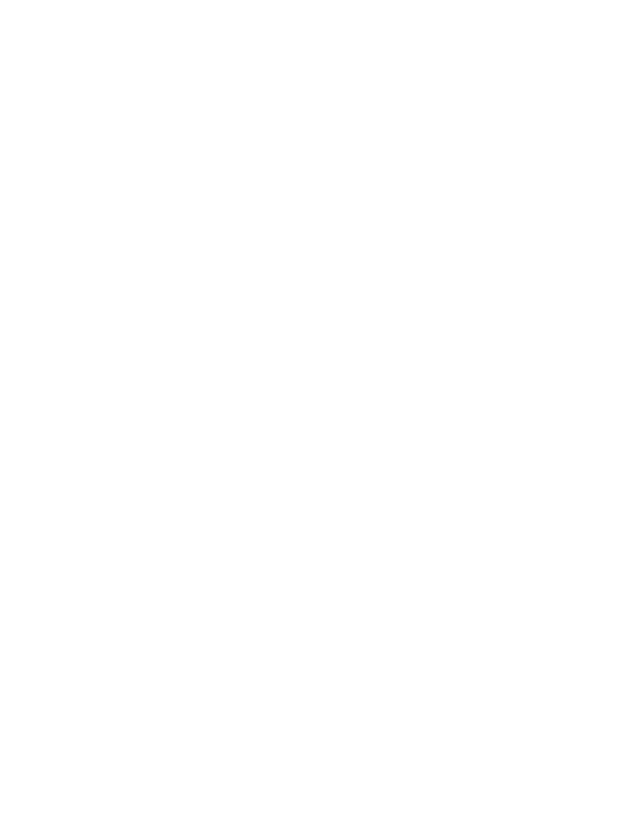
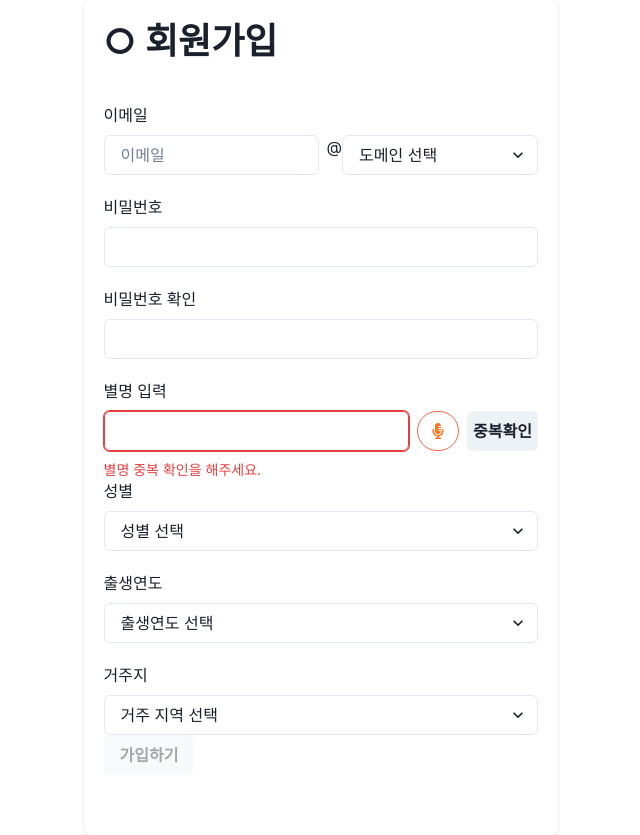
Before and after one commit to GarlicBears/143quiz_frontend, a React (Create React App) app: page /signup in a window 1280 px wide. Before the commit this address had no page. Shown: the whole page, without its empty margins (319-959 px from the left). Before the commit the page ends 800 px from the top, so only its background shows below. Built offline with nearby package versions, Linux system fonts and the light colour scheme.

Commit message:
GB_USER_001 회원가입 페이지 - UserSignup.tsx 이메일, 비밀번호, 비밀번호 확인, 별명, 중복확인, 성별, 출생연도, 거주 지역 선택 가입버튼 추가

```diff
--- a/package.json
+++ b/package.json
@@ -7,6 +7,7 @@
     "@chakra-ui/react": "^2.8.2",
     "@emotion/react": "^11.11.4",
     "@emotion/styled": "^11.11.5",
+    "@fortawesome/free-solid-svg-icons": "^6.5.2",
     "@fortawesome/react-fontawesome": "^0.2.2",
     "@testing-library/jest-dom": "^5.17.0",
     "@testing-library/react": "^13.4.0",
--- a/src/App.tsx
+++ b/src/App.tsx
@@ -2,6 +2,7 @@
 import MainPage from './Pages/MainPage';
 import LandingPage from './Pages/LandingPage';
 import React from 'react';
+import UserSignup from './Pages/User/UserSignup';
 
 const App = () => {
   return (
@@ -9,6 +10,7 @@
       <Routes>
         <Route path="/landing" element={<LandingPage />} />
         <Route path="/main" element={<MainPage />} />
+        <Route path="/signup" element={<UserSignup />} />
       </Routes>
     </Router>
   );
--- a/src/Pages/MainPage.tsx
+++ b/src/Pages/MainPage.tsx
@@ -1,17 +1,26 @@
 import React from 'react';
-import { Box } from '@chakra-ui/react';
+import { Box, Flex, Center, VStack } from '@chakra-ui/react';
 import CustomButton from '../Components/Common/CustomButton';
+import Header from '../Components/Common/Header';
 
-// 게임명, 게임 설명, 시연영상, 게임시작버튼, 상단헤더 홈버튼
 function MainPage() {
   const handleGameStart = () => {
-    // 게임 시작 버튼 클릭 시 실행할 함수
     console.log('게임 시작!');
   };
 
   return (
     <>
-      <Box border="1px solid blue">
+      <Header />
+      <Center>
+        <Flex direction="column" align="center" width="80%">
+          <VStack
+            border="1px solid blue"
+            spacing={4}
+            p={5}
+            align="stretch"
+            w="100%"
+            bg="gray.50"
+          >
             <Box>헤더</Box>
             <Box>초성게임</Box>
             <Box>게임 설명 슬릭으로</Box>
@@ -21,10 +30,10 @@
               onClick={handleGameStart}
               variant="solid"
               colorScheme="customOrange"
-          width={400}
-          height={80}
             />
-      </Box>
+          </VStack>
+        </Flex>
+      </Center>
     </>
   );
 }
--- a/src/Pages/User/UserInfo.tsx
+++ b/src/Pages/User/UserInfo.tsx
@@ -1,5 +1,5 @@
 import React from 'react';
-//회원 정보 조회 화면
+
 function UserInfo() {
   return <div></div>;
 }
--- a/src/Pages/User/UserSignup.tsx
+++ b/src/Pages/User/UserSignup.tsx
@@ -1,7 +1,230 @@
-import React from 'react';
+import React, { useState } from 'react';
+import {
+  Box,
+  Button,
+  Card,
+  CardBody,
+  CardFooter,
+  CardHeader,
+  Center,
+  Flex,
+  FormControl,
+  FormErrorMessage,
+  FormLabel,
+  Heading,
+  Input,
+  Select,
+  useToast,
+} from '@chakra-ui/react';
+import { FontAwesomeIcon } from '@fortawesome/react-fontawesome';
+import { faMicrophoneLines } from '@fortawesome/free-solid-svg-icons';
+import UserAgreement from './UserAgreement';
+
 //회원 가입 화면
+
 function UserSignup() {
-  return <></>;
+  const [email, setEmail] = useState('');
+  const [emailAvailable, setEmailAvailable] = useState(false);
+  const [domain, setDomain] = useState('');
+  const [customDomain, setCustomDomain] = useState('');
+  const toast = useToast();
+
+  const [password, setPassword] = useState('');
+  const [passwordCheck, setPasswordCheck] = useState('');
+
+  const [nickName, setNickName] = useState('');
+  const [nickNameAvailable, setNickNameAvailable] = useState(false);
+
+  const [gender, setGender] = useState('');
+  const [location, setLocation] = useState();
+  const [birthYear, setBirthYear] = useState('');
+  // 이메일 비밀번호, 비번확인, 별명, 별명확인, 성별, 거주지, 출생연도 (1940-2022)
+
+  let submitAvailable = true;
+
+  if (!emailAvailable) {
+    submitAvailable = false;
+  }
+  // 논의 : 이메일 확인
+  const handleDomainChange = (event: React.ChangeEvent<HTMLSelectElement>) => {
+      const value = event.target.value;
+      setDomain(value);
+      if (value === 'custom') {
+        setCustomDomain('');
+      } else {
+        setCustomDomain(value);
+      }
+    },
+    handleSubmit = () => {
+      const fullEmail = `${email}@${customDomain}`;
+      toast({
+        title: '이메일 확인',
+        description: `입력한 이메일 주소는 ${fullEmail} 입니다.`,
+        status: 'info',
+        duration: 5000,
+        isClosable: true,
+      });
+    },
+    handleYearChange = (event: React.ChangeEvent<HTMLSelectElement>) => {
+      const selectedYear = event.target.value;
+      setBirthYear(selectedYear);
+    };
+
+  return (
+    <>
+      <Center>
+        <Box>
+          <Card>
+            <CardHeader>
+              <Heading>○ 회원가입</Heading>
+            </CardHeader>
+            <CardBody>
+              <FormControl mb={5}>
+                {/*<FormControl mb={5} isInvalid={!EmailAvailable}>*/}
+                <FormLabel>이메일</FormLabel>
+                <Flex>
+                  <Input
+                    placeholder="이메일"
+                    value={email}
+                    onChange={(e) => setEmail(e.target.value)}
+                    mr={2}
+                  />
+                  @
+                  <Select
+                    value={domain}
+                    onChange={handleDomainChange}
+                    placeholder="도메인 선택"
+                  >
+                    <option value="gmail.com">gmail.com</option>
+                    <option value="naver.com">naver.com</option>
+                    <option value="daum.net">daum.net</option>
+                    <option value="custom">직접 입력</option>
+                  </Select>
+                  {domain === 'custom' && (
+                    <Input
+                      placeholder="직접 입력"
+                      value={customDomain}
+                      onChange={(e) => setCustomDomain(e.target.value)}
+                    />
+                  )}
+                </Flex>
+                <FormErrorMessage>이메일 중복체크를 해주세요.</FormErrorMessage>
+              </FormControl>
+              <FormControl mb={5}>
+                {/*<FormControl mb={5} isInvalid={password.length === 0}>*/}
+                <FormLabel>비밀번호</FormLabel>
+                <Input
+                  type="password"
+                  value={password}
+                  onChange={(e) => setPassword(e.target.value)}
+                />
+                <FormErrorMessage>암호를 입력해 주세요.</FormErrorMessage>
+              </FormControl>
+              <FormControl mb={5} isInvalid={password != passwordCheck}>
+                <FormLabel>비밀번호 확인</FormLabel>
+                <Input
+                  type="password"
+                  value={passwordCheck}
+                  onChange={(e) => setPasswordCheck(e.target.value)}
+                />
+                <FormErrorMessage>암호가 다릅니다.</FormErrorMessage>
+              </FormControl>
+
+              <FormControl isInvalid={!nickNameAvailable}>
+                <FormLabel>별명 입력</FormLabel>
+                <Flex gap={2}>
+                  <Input
+                    type="text"
+                    value={nickName}
+                    onChange={(e) => {
+                      setNickName(e.target.value);
+                      setNickNameAvailable(false);
+                    }}
+                  ></Input>
+                  <Button
+                    size="md"
+                    colorScheme="beige"
+                    border="1px solid tomato"
+                    borderRadius="full"
+                  >
+                    <FontAwesomeIcon
+                      icon={faMicrophoneLines}
+                      style={{ color: '#ff711a' }}
+                    />
+                  </Button>
+                  <Button>중복확인</Button>
+                  {/*<Button onClick={handleNickNameCheck}>중복확인</Button>*/}
+                </Flex>
+                <FormErrorMessage>별명 중복 확인을 해주세요.</FormErrorMessage>
+              </FormControl>
+              <FormControl mb={5}>
+                <FormLabel>성별</FormLabel>
+                <Select
+                  placeholder="성별 선택"
+                  value={gender}
+                  onChange={(e) => setGender(e.target.value)}
+                >
+                  <option value="male">남자</option>
+                  <option value="female">여자</option>
+                  <option value="other">기타</option>
+                </Select>
+              </FormControl>
+              {/*출생연도 입력 1940_2022까지*/}
+              <FormControl mb={5}>
+                <FormLabel>출생연도</FormLabel>
+                <Select
+                  placeholder="출생연도 선택"
+                  value={birthYear}
+                  // onChange={(e = setGender(e.target.value))}
+                  onChange={handleYearChange}
+                >
+                  {Array.from(
+                    { length: 2022 - 1940 + 1 },
+                    (_, index) => 1940 + index,
+                  ).map((year) => (
+                    <option key={year} value={year}>
+                      {year}
+                    </option>
+                  ))}
+                </Select>
+              </FormControl>
+              {/*  -------거주지 입력---------*/}
+              <FormControl>
+                <FormLabel>거주지</FormLabel>
+                <Select
+                  placeholder={'거주 지역 선택'}
+                  // onChange={(e) => setLocation(e.target.value)}
+                >
+                  {[
+                    '서울',
+                    '경기',
+                    '강원',
+                    '충청',
+                    '경상',
+                    '전라',
+                    '제주',
+                    '해외',
+                  ].map((option) => (
+                    <option key={option} value={option}>
+                      {option}
+                    </option>
+                  ))}
+                </Select>
+              </FormControl>
+              {/* 회원가입하기 버튼*/}
+              <Button isDisabled={!submitAvailable} onClick={handleSubmit}>
+                가입하기
+              </Button>
+            </CardBody>
+            {/*회원 이용약관 */}
+            <CardFooter>
+              <UserAgreement />
+            </CardFooter>
+          </Card>
+        </Box>
+      </Center>
+    </>
+  );
 }
 
 export default UserSignup;
```
Also changed, not shown: src/Pages/LandingPage.tsx (+13 -34 lines), 1 other file (tests, documents, lock files or other folders). Lines whose indentation alone changed are shown as unchanged.
